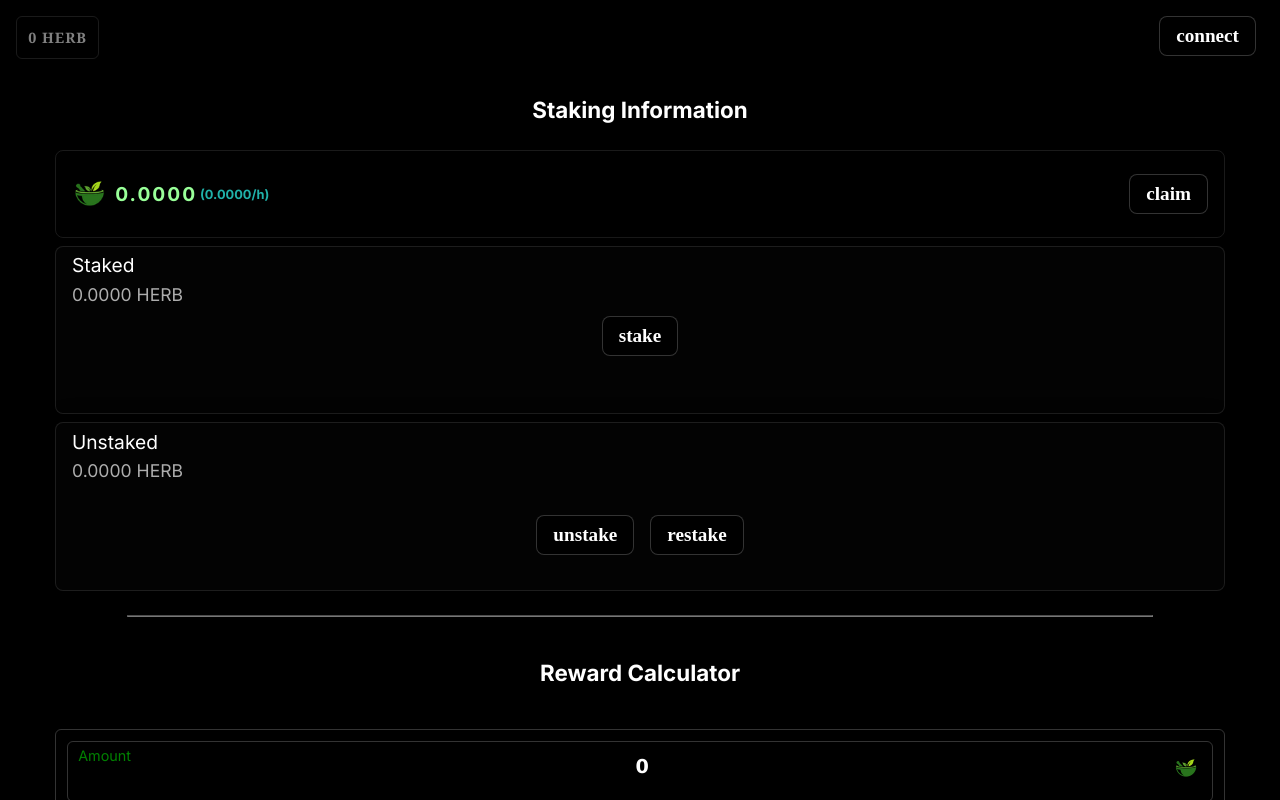
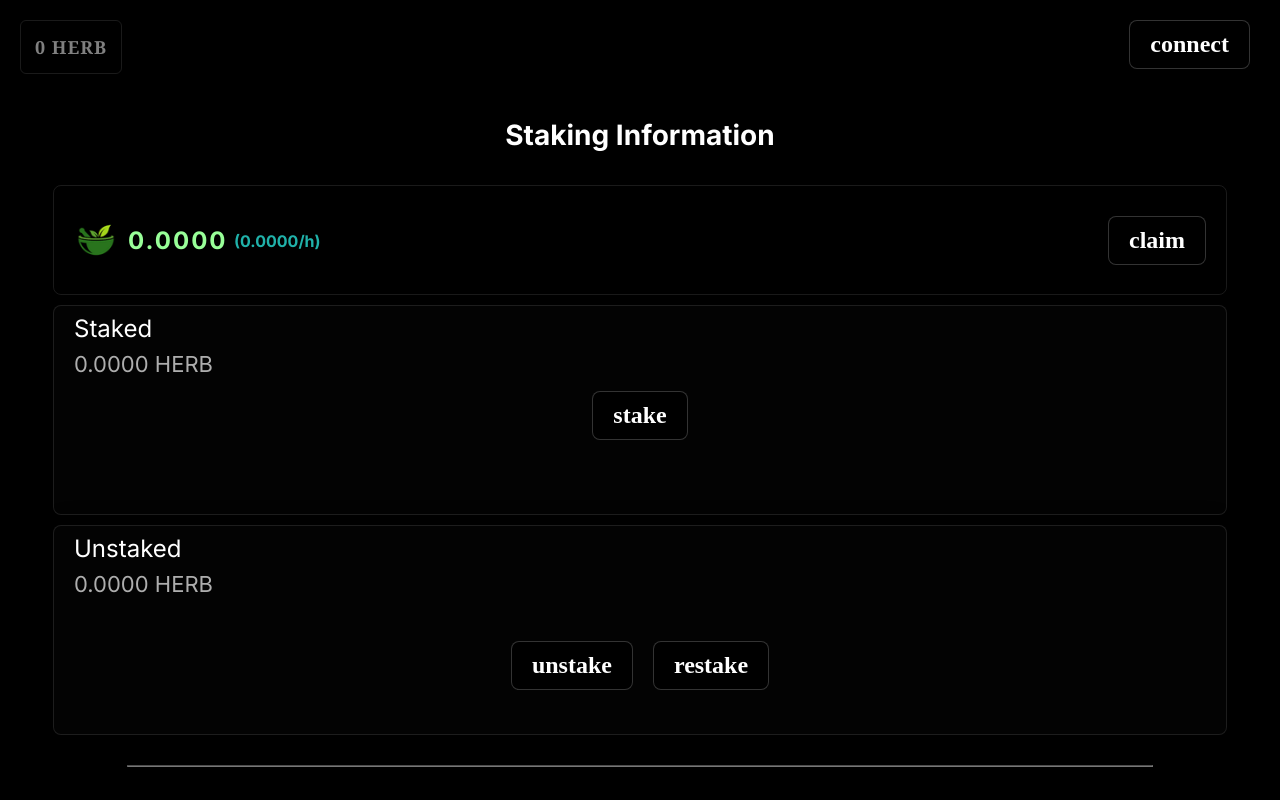
Before and after one commit to shaurya0410/herbstake, a Next.js app: page / in a window 1280 px wide. Shown: the top 800 px of the page. Built offline with nearby package versions, Linux system fonts and the light colour scheme; what @waxio/waxjs, anchor-link, anchor-link-browser-transport would draw is missing.

Commit message:
fifth-11 commit

```diff
--- a/app/globals.css
+++ b/app/globals.css
@@ -1,3 +1,14 @@
+html {
+  font-size: 10px;
+}
+
+@media screen and (min-width: 50rem){
+  html {
+    font-size: 20px;
+  }
+}
+
+
 body{
   background: #000;
   color: white;
```
